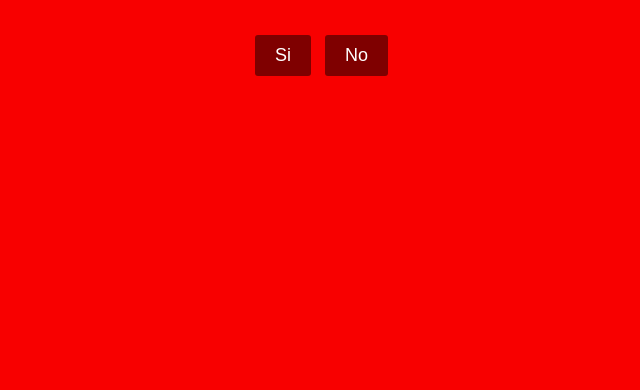
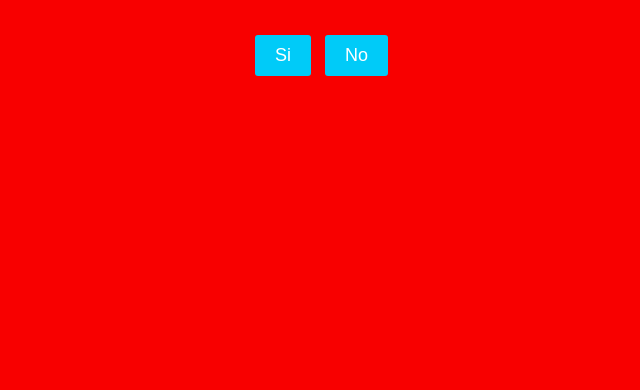
Before and after one commit to josedu011/qsmne, a plain HTML site: page index.html in a window 1280 px wide. Shown: the part 410-800 px from the top of the page, without its empty margins (320-960 px from the left). Drawn offline with Linux system fonts and the light colour scheme.

Commit message:
Update style.css

```diff
--- a/style.css
+++ b/style.css
@@ -30,7 +30,7 @@ body {
     position        : absolute;
     padding         : 10px 20px;
     font-size       : 18px;
-    background-color: #7f0000;
+    background-color: #00CBF8;
     color           : white;
     border          : none;
     border-radius   : 3px;
```
